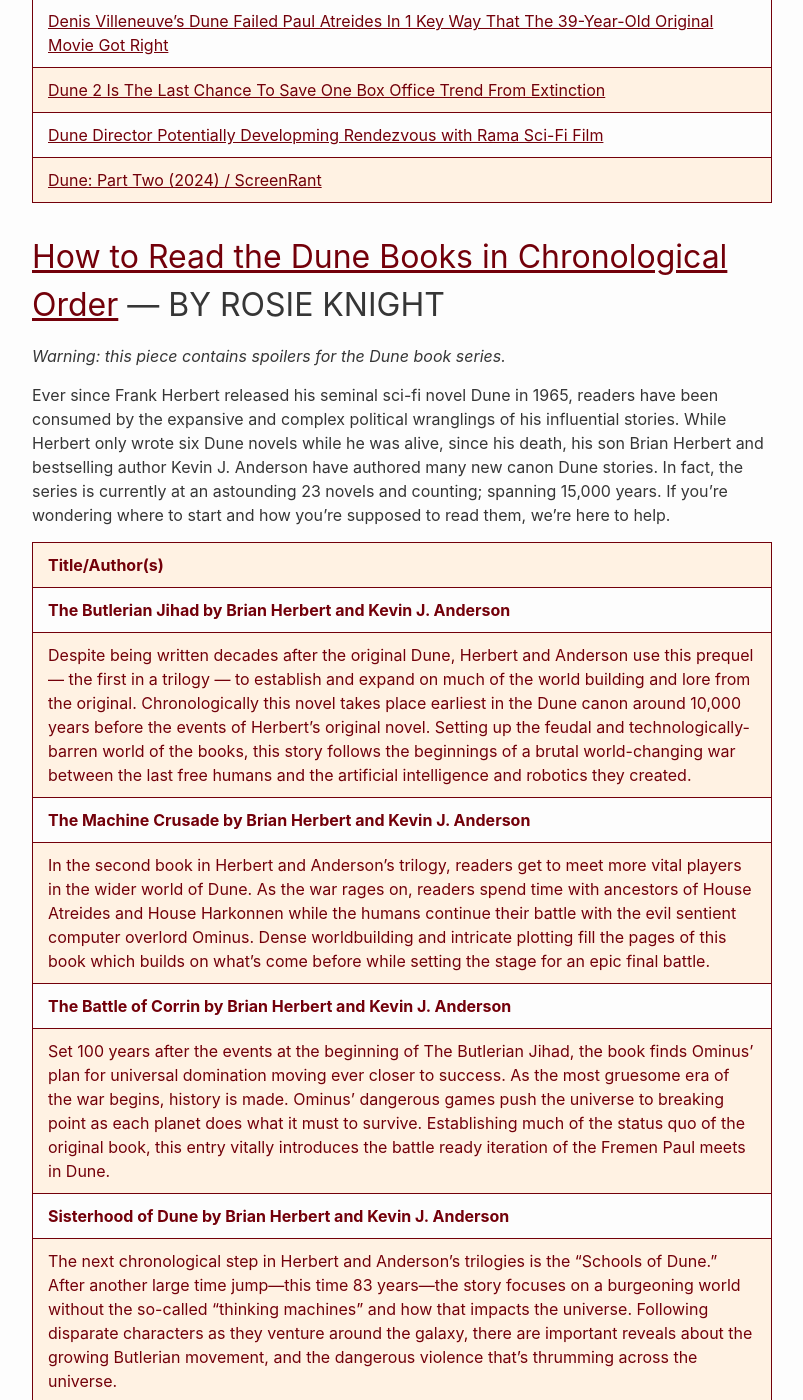
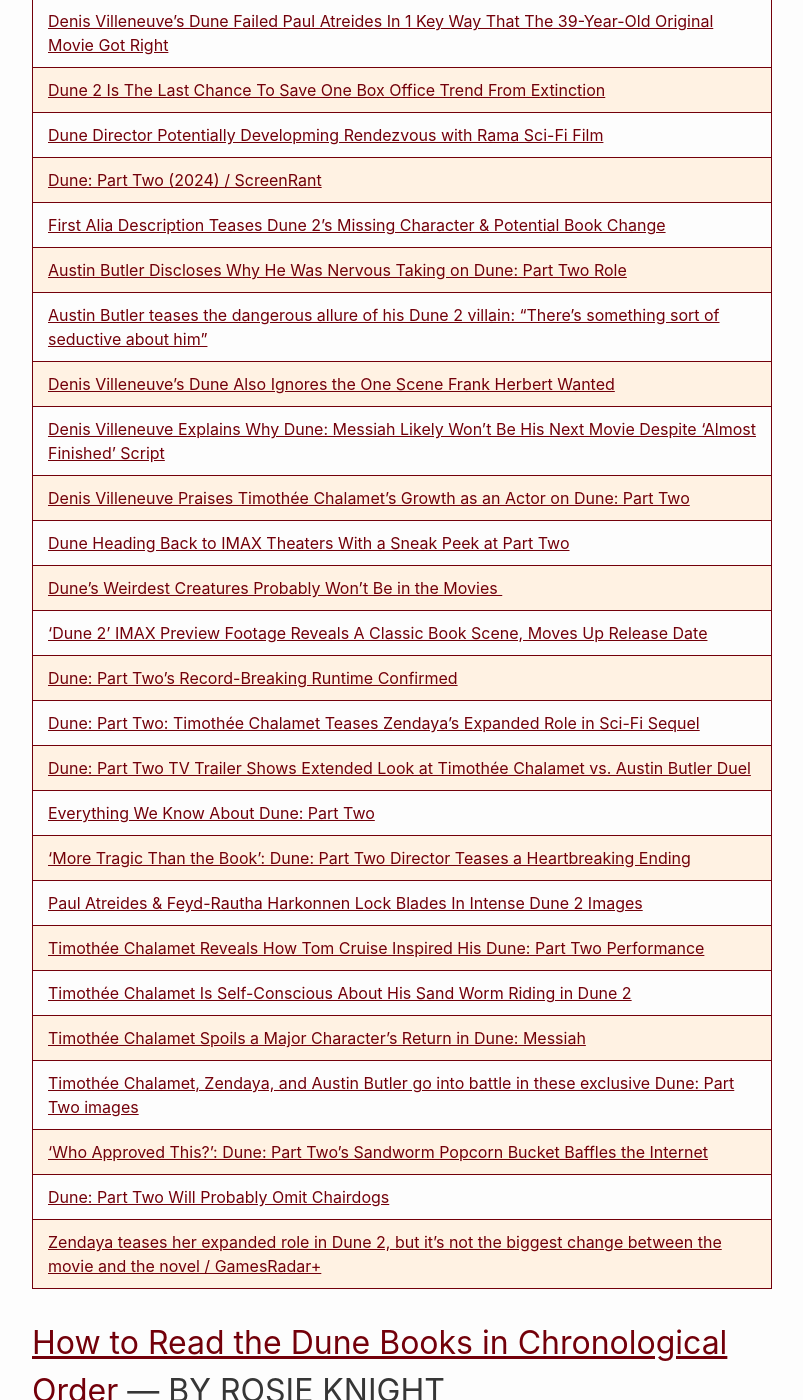
Before and after one commit to RalphHightower/RalphHightower, a Jekyll site: the page built from ScienceFiction/Dune.md, in a window 1280 px wide and 1400 px high, scrolled down 3831 px. Shown: the whole window, without its empty margins (238-1041 px from the left). Built offline with Jekyll 4.4.1, drawn with Linux system fonts in a browser that asks for light colours; our own code applies the rules of GitHub Pages for plain Markdown files.

Commit message:
[docs](doc): Update Dune.md(extended description)

```diff
--- a/ScienceFiction/Dune.md
+++ b/ScienceFiction/Dune.md
@@ -56,6 +56,28 @@
 | [Dune 2 Is The Last Chance To Save One Box Office Trend From Extinction](https://screenrant.com/dune-2-two-part-movie-hollywood-trend/ ) |
 | [Dune Director Potentially Developming Rendezvous with Rama Sci-Fi Film](https://www.cbr.com/rendezvous-with-rama-dune-director-denis-villeneuve-development/ ) |
 | [Dune: Part Two (2024) / ScreenRant](https://screenrant.com/tag/dune-2/ ) |
+| [First Alia Description Teases Dune 2’s Missing Character & Potential Book Change](https://screenrant.com/dune-2-movie-alia-character-description-different-book/ ) |
+| [Austin Butler Discloses Why He Was Nervous Taking on Dune: Part Two Role](https://www.cbr.com/dune-part-two-star-discloses-nervous/ ) |
+| [Austin Butler teases the dangerous allure of his Dune 2 villain: "There's something sort of seductive about him"](https://www.yahoo.com/entertainment/timoth-e-chalamet-self-conscious-200000342.html ) |
+| [Denis Villeneuve's Dune Also Ignores the One Scene Frank Herbert Wanted](https://www.cbr.com/denis-villeneuve-david-lynch-dune-ignore-banquet-scene/ ) |
+| [Denis Villeneuve Explains Why Dune: Messiah Likely Won't Be His Next Movie Despite 'Almost Finished' Script](https://www.cbr.com/dune-messiah-script-update-denis-villeneuve/ ) |
+| [Denis Villeneuve Praises Timothée Chalamet's Growth as an Actor on Dune: Part Two](https://www.cbr.com/denis-villeneuve-praises-timothe-chalamets-growth-as-an-actor-on-dune-part-two/ ) |
+| [Dune Heading Back to IMAX Theaters With a Sneak Peek at Part Two](https://www.cbr.com/dune-returning-imax-theaters-part-two-sneak-peek/ ) |
+| [Dune's Weirdest Creatures Probably Won't Be in the Movies ](https://www.cbr.com/dune-part-two-omit-chairdogs/ ) |
+| ['Dune 2' IMAX Preview Footage Reveals A Classic Book Scene, Moves Up Release Date](https://www.inverse.com/entertainment/dune-2-preview-footage-imax-paul-riding-the-sandworm-release-date-change ) |
+| [Dune: Part Two's Record-Breaking Runtime Confirmed](https://www.cbr.com/dune-part-two-runtime-confirmed/ ) |
+| [Dune: Part Two: Timothée Chalamet Teases Zendaya's Expanded Role in Sci-Fi Sequel](https://www.cbr.com/dune-part-two-timothe-chalamet-teases-zendaya-expanded-role/ ) |
+| [Dune: Part Two TV Trailer Shows Extended Look at Timothée Chalamet vs. Austin Butler Duel](https://www.cbr.com/dune-part-two-trailer-timothee-chalamet-vs-austin-butler/ ) |
+| [Everything We Know About Dune: Part Two](https://www.cbr.com/dune-part-2-everything-we-know/ ) |
+| ['More Tragic Than the Book': Dune: Part Two Director Teases a Heartbreaking Ending](https://www.cbr.com/dune-part-2-director-heartbreaking-ending/ ) |
+| [Paul Atreides & Feyd-Rautha Harkonnen Lock Blades In Intense Dune 2 Images](https://screenrant.com/dune-2-movie-paul-feyd-rautha-duel-images/ ) |
+| [Timothée Chalamet Reveals How Tom Cruise Inspired His Dune: Part Two Performance](https://www.cbr.com/timothee-chalamet-tom-cruise-dune-part-two/ ) |
+| [Timothée Chalamet Is Self-Conscious About His Sand Worm Riding in Dune 2](https://www.yahoo.com/entertainment/timoth-e-chalamet-self-conscious-200000342.html ) |
+| [Timothée Chalamet Spoils a Major Character’s Return in Dune: Messiah](https://www.cbr.com/timothee-chalamet-dune-messiah-jason-momoa-duncan-idaho/ ) |
+| [Timothée Chalamet, Zendaya, and Austin Butler go into battle in these exclusive Dune: Part Two images](https://www.yahoo.com/entertainment/timoth-e-chalamet-self-conscious-200000342.html ) |
+| ['Who Approved This?': Dune: Part Two's Sandworm Popcorn Bucket Baffles the Internet](https://www.cbr.com/dune-2-popcorn-bucket/ ) |
+| [Dune: Part Two Will Probably Omit Chairdogs](https://www.cbr.com/dune-part-two-omit-chairdogs/ ) |
+| [Zendaya teases her expanded role in Dune 2, but it's not the biggest change between the movie and the novel / GamesRadar+](https://www.gamesradar.com/zendaya-chani-denis-villeneuve-dune-2-interview/ ) |
 
 ## [How to Read the Dune Books in Chronological Order](https://za.ign.com/dune-part-two/176935/lists/how-to-read-the-dune-books-in-chronological-order ) — BY ROSIE KNIGHT
 
```
